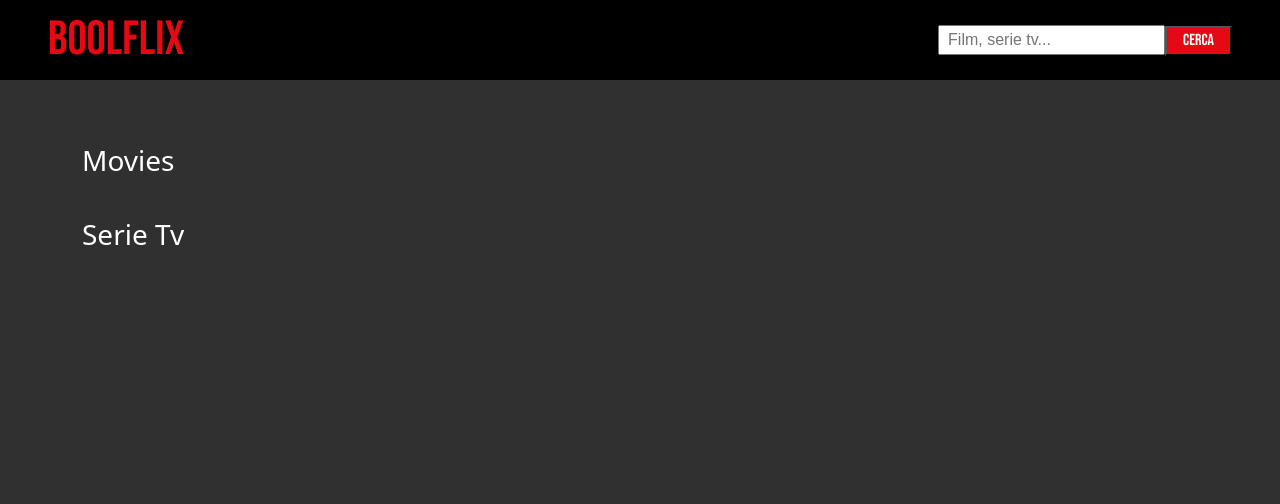
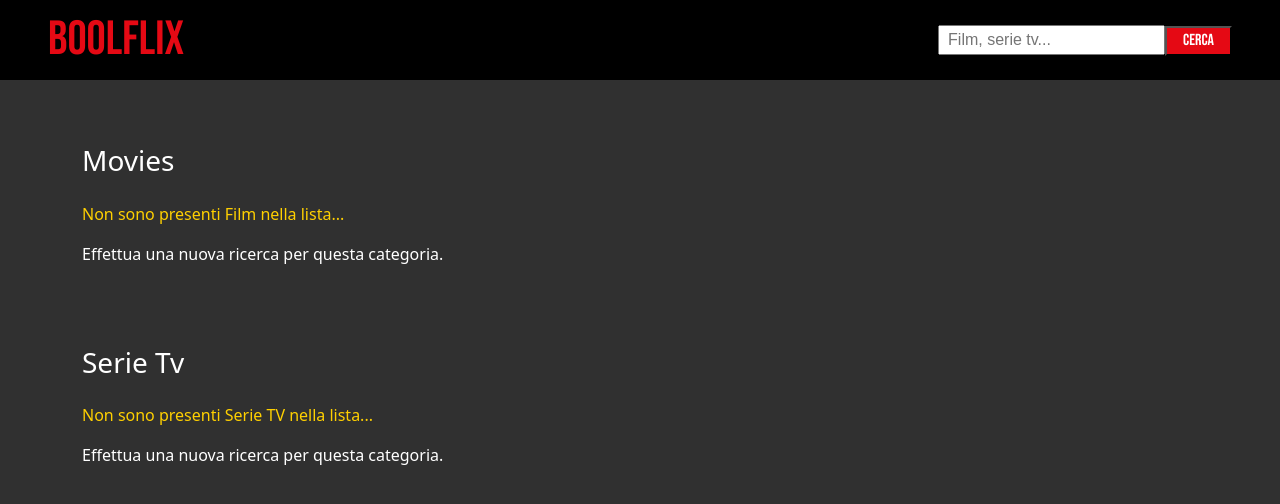
Before and after one commit to Eliana-Abate/vue-boolflix, a Vue app: page / in a window 1280 px wide. Shown: the top 504 px of the page. Built offline with nearby package versions, Linux system fonts and the light colour scheme.

Commit message:
added v-if/v-else for display a message when arrayMovies or arraySeries are empty

```diff
--- a/src/components/Films.vue
+++ b/src/components/Films.vue
@@ -2,14 +2,21 @@
   <section class="container">
     <div>
       <h3 class="py-3">Movies</h3>
-
-      <FilmCard :arrayFromFather="arrayMovies" :typeFilm="listFilm" />
+      <div v-if="arrayMovies == ''">
+        <p class="y-msg">Non sono presenti Film nella lista...</p>
+        <p>Effettua una nuova ricerca per questa categoria.</p>
+      </div>
+      <FilmCard v-else :arrayFromFather="arrayMovies" :typeFilm="listFilm" />
     </div>
 
     <div class="pt-5">
       <h3 class="py-3">Serie Tv</h3>
+      <div v-if="arraySeries == ''">
+        <p class="y-msg">Non sono presenti Serie TV nella lista...</p>
+        <p>Effettua una nuova ricerca per questa categoria.</p>
+      </div>
 
-      <FilmCard :arrayFromFather="arraySeries" :typeFilm="listSeries" />
+      <FilmCard v-else :arrayFromFather="arraySeries" :typeFilm="listSeries" />
     </div>
   </section>
 </template>
@@ -36,4 +43,7 @@ export default {
 </script>
 
 <style lang="scss" scoped>
+.y-msg {
+  color: rgb(255, 208, 0);
+}
 </style>
```
Also changed, not shown: 6 other files (tests, documents, lock files or other folders).
